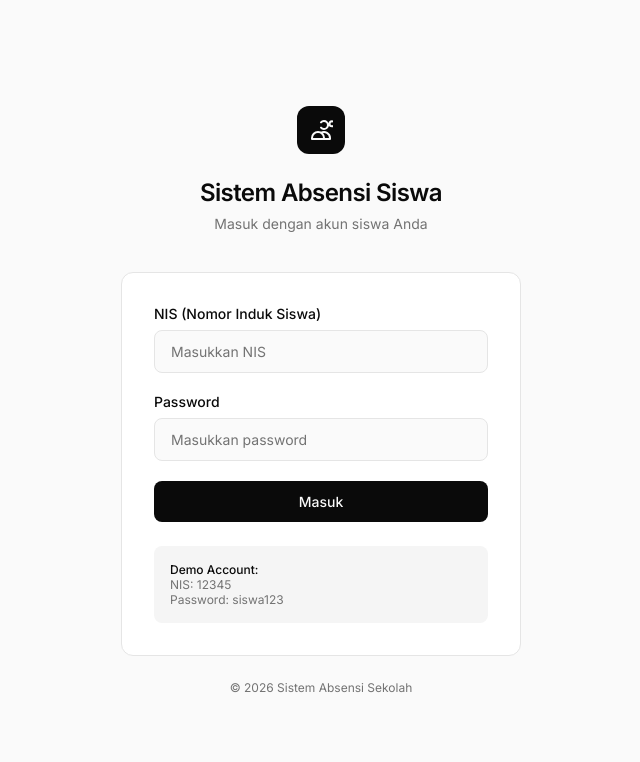
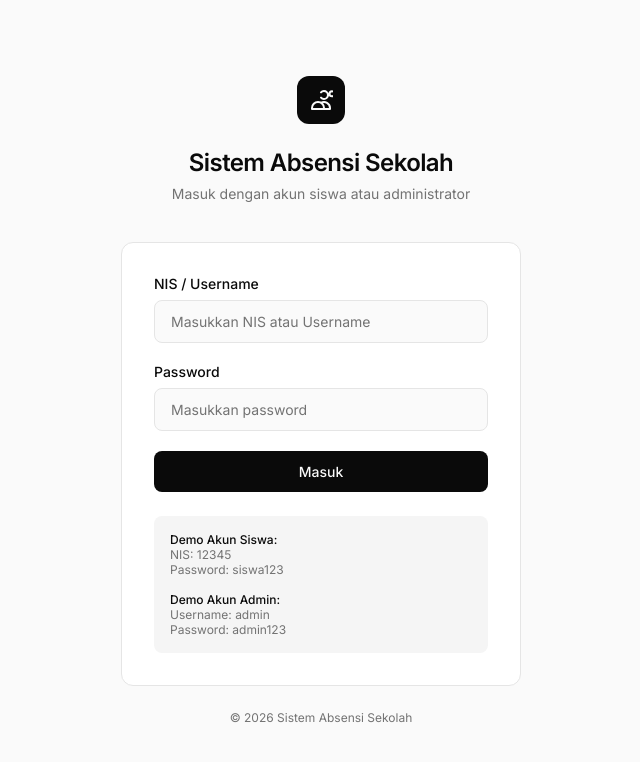
Before and after one commit to Cak-Huel/absensi_kelas, a PHP site: page / in a window 1280 px wide. Shown: the top 762 px of the page, without its empty margins (319-959 px from the left). Run offline with PHP 8.4, Linux system fonts and the light colour scheme.

Commit message:
change dummy data

```diff
--- a/index.php
+++ b/index.php
@@ -6,22 +6,33 @@ if (isset($_SESSION['student_id'])) {
     header('Location: pages/dashboard.php');
     exit;
 }
+if (isset($_SESSION['admin_id'])) {
+    header('Location: pages/admin_dashboard.php');
+    exit;
+}
 
 // Dummy login handler (replace dengan database nanti)
 $error = '';
 if ($_SERVER['REQUEST_METHOD'] === 'POST') {
-    $nis = $_POST['nis'] ?? '';
+    $identifier = $_POST['identifier'] ?? '';
     $password = $_POST['password'] ?? '';
 
-    // Dummy validation - ganti dengan query database
-    if ($nis === '12345' && $password === 'siswa123') {
-        $_SESSION['student_id'] = $nis;
+    // Dummy validation untuk admin
+    if ($identifier === 'admin' && $password === 'admin123') {
+        $_SESSION['admin_id'] = 1;
+        $_SESSION['admin_name'] = 'Administrator';
+        header('Location: pages/admin_dashboard.php');
+        exit;
+    }
+    // Dummy validation untuk siswa - ganti dengan query database
+    elseif ($identifier === '12345' && $password === 'siswa123') {
+        $_SESSION['student_id'] = $identifier;
         $_SESSION['student_name'] = 'Ahmad Fauzi';
         $_SESSION['student_class'] = 'XII IPA 1';
         header('Location: pages/dashboard.php');
         exit;
     } else {
-        $error = 'NIS atau password salah';
+        $error = 'NIS/Username atau password salah';
     }
 }
 ?>
@@ -211,8 +222,8 @@ if ($_SERVER['REQUEST_METHOD'] === 'POST') {
                     <path stroke-linecap="round" stroke-linejoin="round" d="M12 4.354a4 4 0 110 5.292M15 21H3v-1a6 6 0 0112 0v1zm0 0h6v-1a6 6 0 00-9-5.197m13.5-9a2.5 2.5 0 11-5 0 2.5 2.5 0 015 0z" />
                 </svg>
             </div>
-            <h1>Sistem Absensi Siswa</h1>
-            <p>Masuk dengan akun siswa Anda</p>
+            <h1>Sistem Absensi Sekolah</h1>
+            <p>Masuk dengan akun siswa atau administrator</p>
         </div>
 
         <div class="login-card">
@@ -222,13 +233,13 @@ if ($_SERVER['REQUEST_METHOD'] === 'POST') {
 
             <form method="POST" action="">
                 <div class="form-group">
-                    <label class="form-label" for="nis">NIS (Nomor Induk Siswa)</label>
+                    <label class="form-label" for="identifier">NIS / Username</label>
                     <input
                         type="text"
-                        id="nis"
-                        name="nis"
+                        id="identifier"
+                        name="identifier"
                         class="form-input"
-                        placeholder="Masukkan NIS"
+                        placeholder="Masukkan NIS atau Username"
                         required
                         autocomplete="username">
                 </div>
@@ -249,9 +260,12 @@ if ($_SERVER['REQUEST_METHOD'] === 'POST') {
             </form>
 
             <div class="demo-info">
-                <strong>Demo Account:</strong><br>
+                <strong>Demo Akun Siswa:</strong><br>
                 NIS: 12345<br>
-                Password: siswa123
+                Password: siswa123<br><br>
+                <strong>Demo Akun Admin:</strong><br>
+                Username: admin<br>
+                Password: admin123
             </div>
         </div>
 
```
